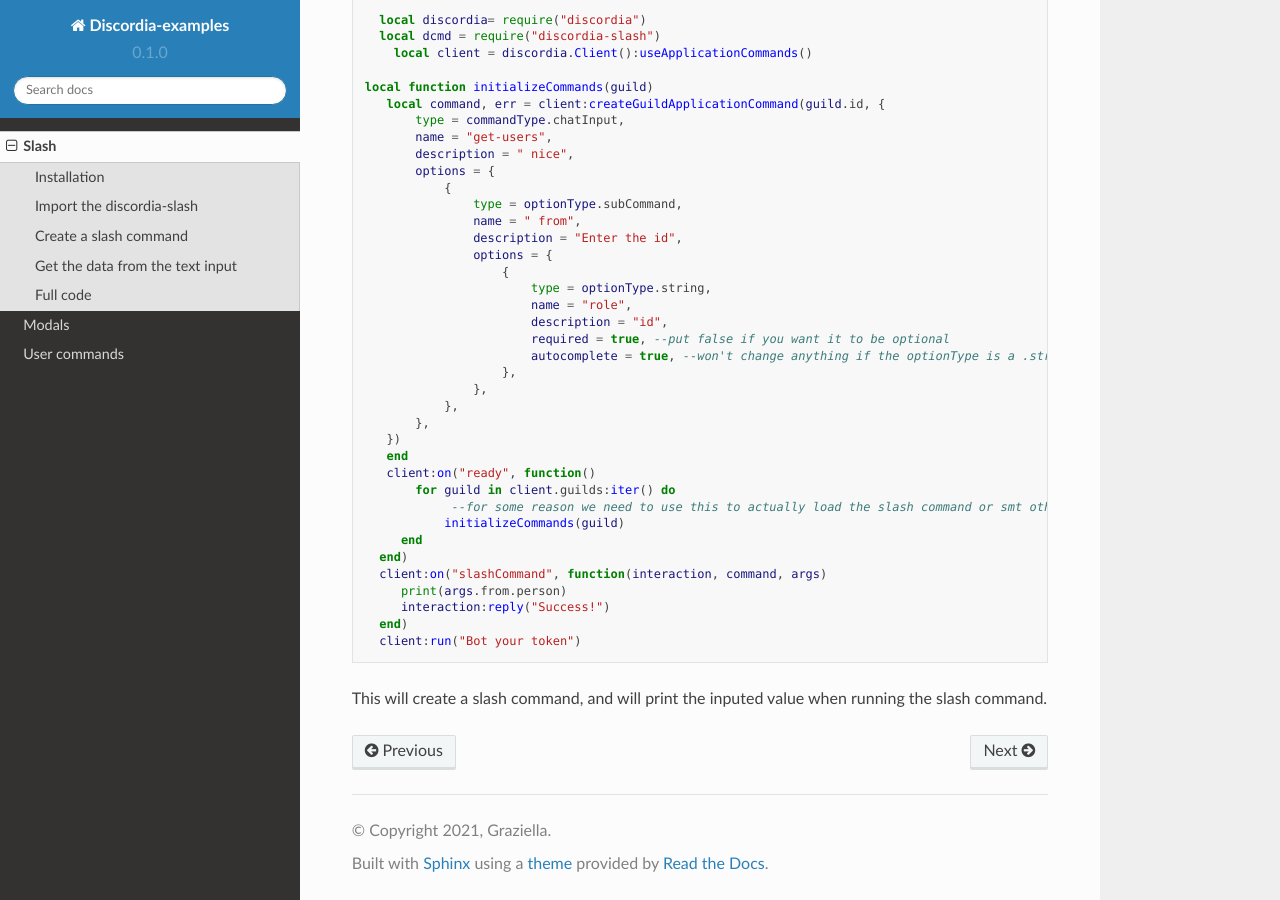
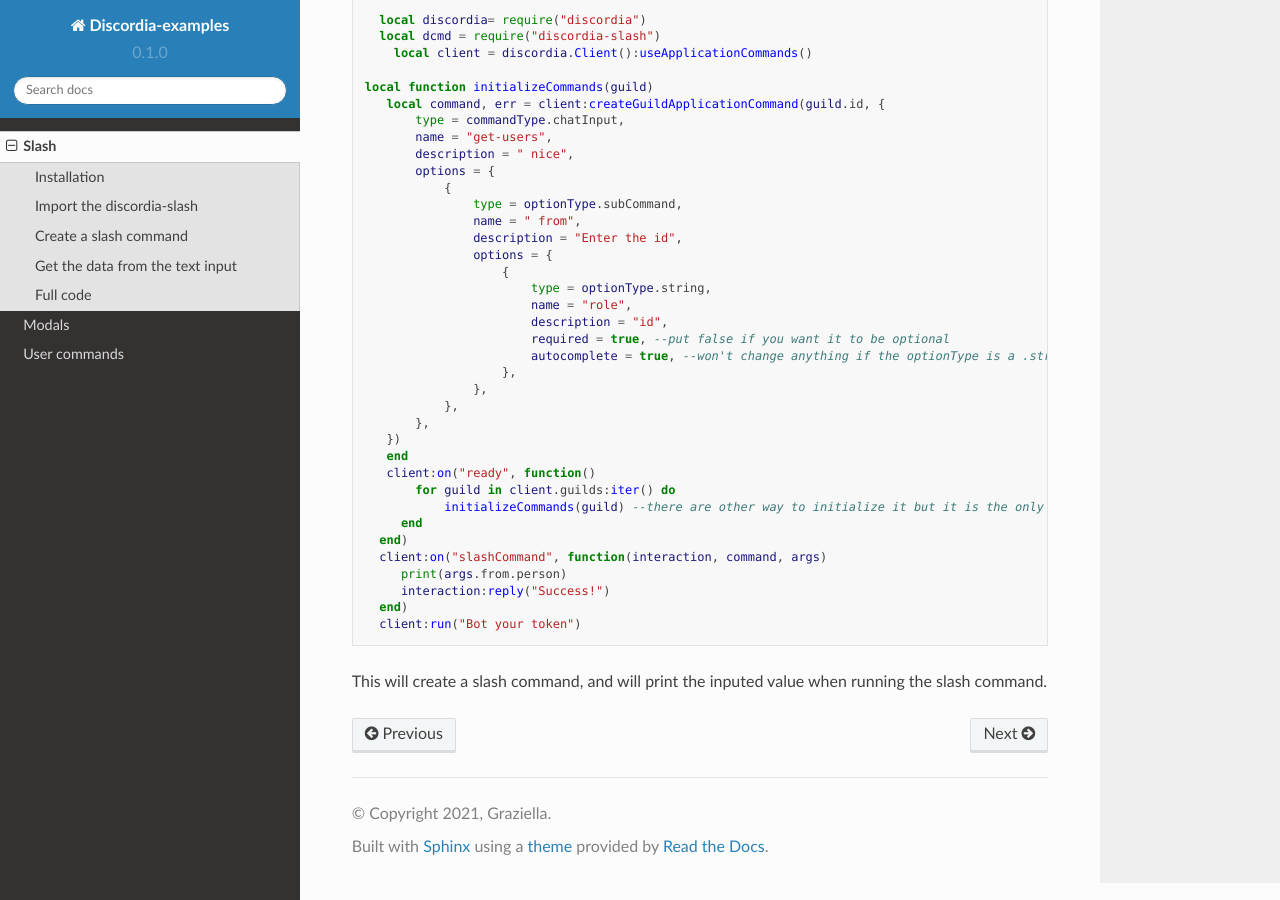
Before and after one commit to justdie386/discordia-examples, a Sphinx documentation site: the page built from docs/source/slash.rst, in a window 1280 px wide and 900 px high, scrolled down 1510 px. Built offline with Sphinx 7.4.7 and the Read the Docs theme 2.0.0, drawn with Linux system fonts in a browser that asks for light colours; pages that are not in the unit, such as notebooks, are missing from menus.

Commit message:
Update slash.rst

```diff
--- a/docs/source/slash.rst
+++ b/docs/source/slash.rst
@@ -101,8 +101,7 @@
     end
     client:on("ready", function()
         for guild in client.guilds:iter() do
-             --for some reason we need to use this to actually load the slash command or smt otherwise it won't create itself
-            initializeCommands(guild)
+            initializeCommands(guild) --there are other way to initialize it but it is the only way i know
       end
    end)
    client:on("slashCommand", function(interaction, command, args)
```
